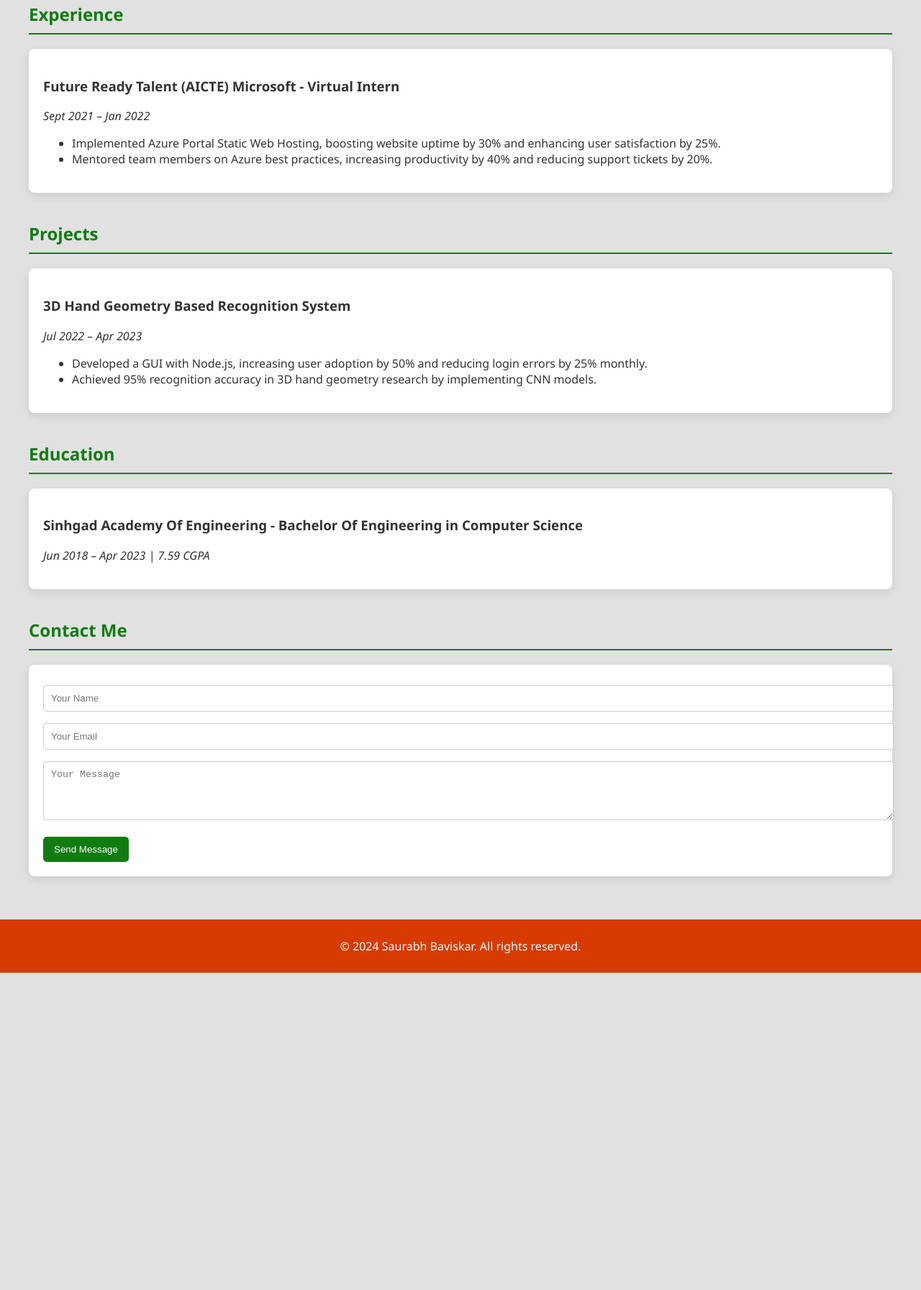
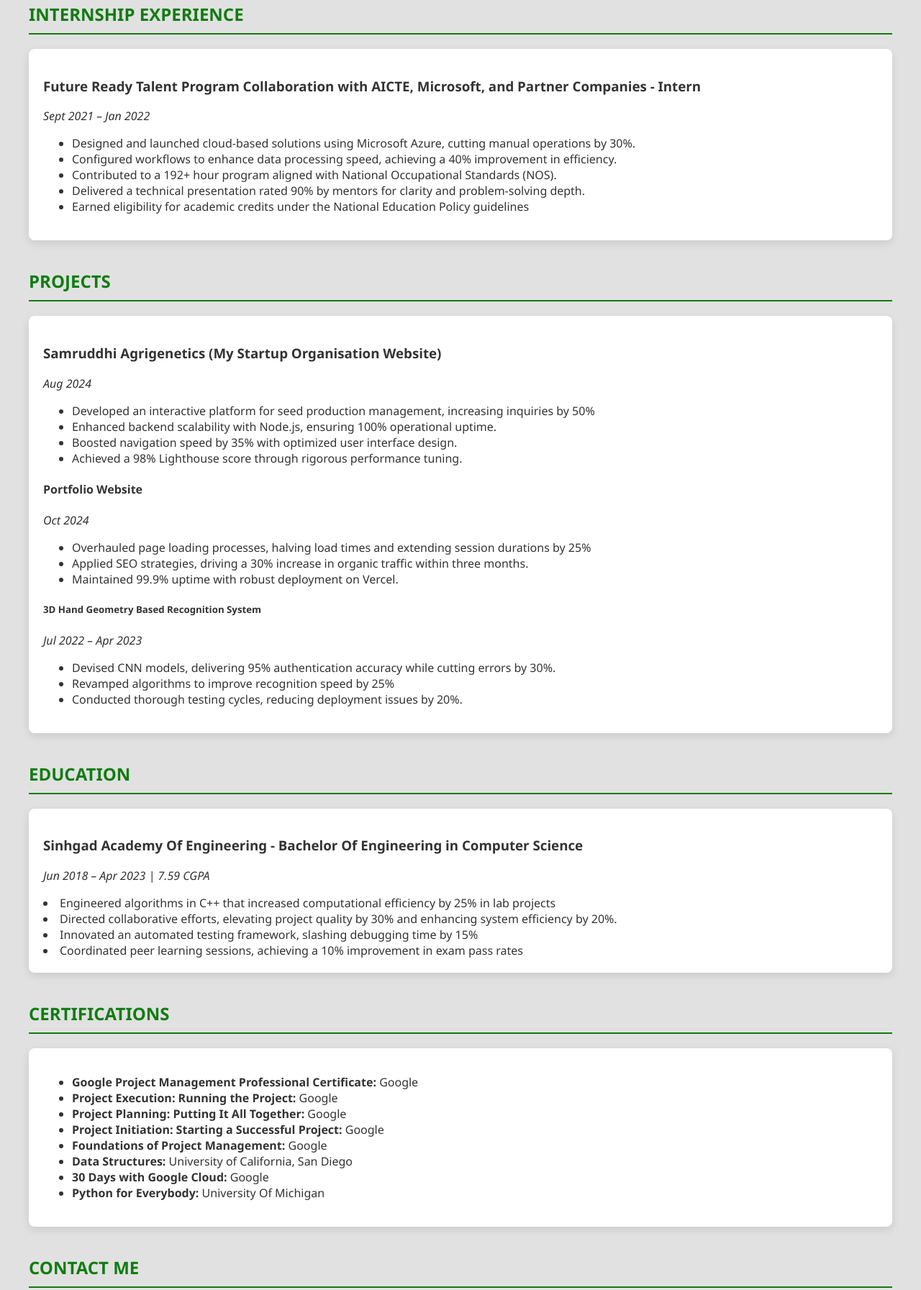
Before and after one commit to SAURABH22KAR/Sauabh-Baviskar-s-Portfolio, a website: page public/index.html in a window 1280 px wide. Shown: the part 731-2524 px from the top of the page at 72% size. Before the commit the page ends 2083 px from the top, so only its background shows below. Drawn offline with nearby package versions, Linux system fonts and the light colour scheme.

Commit message:
Resolve merge conflicts

```diff
--- a/public/index.html
+++ b/public/index.html
@@ -59,7 +59,7 @@
             float: left;
             margin-right: 20px;
             border-radius: 50%; /* Rounded photo */
-            max-width: 150px; /* Adjust size */
+            max-width: 120px; /* Adjust size */
             border: 3px solid #0078D4; /* Microsoft Blue border */
             box-shadow: 0 4px 12px rgba(0, 120, 212, 0.4); /* Subtle shadow */
             transition: transform 0.3s, box-shadow 0.3s;
@@ -125,13 +125,13 @@
 
 <header class="animate__animated animate__fadeInDown">
     <h1>Saurabh Baviskar - Software Engineer</h1>
-    <p>Plot 158 Parijat Nagar, N4 Cidco, Ch Sambhaji Nagar | +91 9604788111 | <a href="mailto:baviskarsaurabh123@gmail.com" style="color: #fff;">baviskarsaurabh123@gmail.com</a></p>
+    <p>Ch Sambhaji Nagar | +91 9604788111 | <a href="mailto:baviskarsaurabh123@gmail.com" style="color: #fff;">baviskarsaurabh123@gmail.com</a></p>
 </header>
 
 <div class="container">
     <!-- About Me Section -->
     <div class="section about animate__animated animate__fadeInUp">
-        <h2 class="section-title">About Me</h2>
+        <h2 class="section-title">ABOUT ME</h2>
         <div class="card">
             <img src="https://images.unsplash.com/photo-1727030589878-05089674dc30?w=500&auto=format&fit=crop&q=60&ixlib=rb-4.0.3&ixid=M3wxMjA3fDB8MHxwcm9maWxlLXBhZ2V8MXx8fGVufDB8fHx8fA%3D%3D" alt="Saurabh Baviskar" class="about-photo"> <!-- Corrected image path -->
             <p>Passionate Software Engineer with expertise in Python, C++, Machine Learning, and Data Structures. I have hands-on experience in cloud computing, computer vision, and project management, aiming to leverage my skills to drive impactful software solutions.</p>
@@ -140,7 +140,7 @@
 
     <!-- Skills Section -->
     <div class="section skills animate__animated animate__fadeInUp">
-        <h2 class="section-title">Skills</h2>
+        <h2 class="section-title">SKILLS</h2>
         <div class="card">
             <ul>
                 <li><strong>Programming Languages:</strong> Python, C++, SQL</li>
@@ -155,42 +155,81 @@
 
     <!-- Experience Section -->
     <div class="section experience animate__animated animate__fadeInUp">
-        <h2 class="section-title">Experience</h2>
+        <h2 class="section-title">INTERNSHIP EXPERIENCE</h2>
         <div class="card">
-            <h3>Future Ready Talent (AICTE) Microsoft - Virtual Intern</h3>
+            <h3> Future Ready Talent Program Collaboration with AICTE, Microsoft, and Partner Companies - Intern</h3>
             <p><em>Sept 2021 – Jan 2022</em></p>
             <ul>
-                <li>Implemented Azure Portal Static Web Hosting, boosting website uptime by 30% and enhancing user satisfaction by 25%.</li>
-                <li>Mentored team members on Azure best practices, increasing productivity by 40% and reducing support tickets by 20%.</li>
+                <li>Designed and launched cloud-based solutions using Microsoft Azure, cutting manual operations by 30%.</li>
+                <li>Configured workflows to enhance data processing speed, achieving a 40% improvement in efficiency.</li>
+                <li>Contributed to a 192+ hour program aligned with National Occupational Standards (NOS).</li>
+                <li> Delivered a technical presentation rated 90% by mentors for clarity and problem-solving depth.</li>
+                <li>Earned eligibility for academic credits under the National Education Policy guidelines</li>
             </ul>
         </div>
     </div>
 
     <!-- Projects Section -->
     <div class="section projects animate__animated animate__fadeInUp">
-        <h2 class="section-title">Projects</h2>
+        <h2 class="section-title">PROJECTS</h2>
         <div class="card">
-            <h3>3D Hand Geometry Based Recognition System</h3>
+            <h3>Samruddhi Agrigenetics (My Startup Organisation Website)</h3>
+            <p><em>Aug 2024</em></p>
+            <ul>
+                <li>Developed an interactive platform for seed production management, increasing inquiries by 50%</li>
+                <li>Enhanced backend scalability with Node.js, ensuring 100% operational uptime.</li>
+                <li>Boosted navigation speed by 35% with optimized user interface design.</li>
+                <li>Achieved a 98% Lighthouse score through rigorous performance tuning.</li>
+            </ul>
+            <h4>Portfolio Website</h4>
+            <p><em>Oct 2024</em></p>
+            <ul>
+                <li>Overhauled page loading processes, halving load times and extending session durations by 25%</li>
+                <li>Applied SEO strategies, driving a 30% increase in organic traffic within three months.</li>
+                <li>Maintained 99.9% uptime with robust deployment on Vercel.</li>
+            </ul>
+            <h5>3D Hand Geometry Based Recognition System</h5>
             <p><em>Jul 2022 – Apr 2023</em></p>
             <ul>
-                <li>Developed a GUI with Node.js, increasing user adoption by 50% and reducing login errors by 25% monthly.</li>
-                <li>Achieved 95% recognition accuracy in 3D hand geometry research by implementing CNN models.</li>
+                <li>Devised CNN models, delivering 95% authentication accuracy while cutting errors by 30%.</li>
+                <li>Revamped algorithms to improve recognition speed by 25%</li>
+                <LI>Conducted thorough testing cycles, reducing deployment issues by 20%.</LI>
             </ul>
         </div>
     </div>
 
     <!-- Education Section -->
     <div class="section education animate__animated animate__fadeInUp">
-        <h2 class="section-title">Education</h2>
+        <h2 class="section-title">EDUCATION</h2>
         <div class="card">
             <h3>Sinhgad Academy Of Engineering - Bachelor Of Engineering in Computer Science</h3>
             <p><em>Jun 2018 – Apr 2023 | 7.59 CGPA</em></p>
+            <li>Engineered algorithms in C++ that increased computational efficiency by 25% in lab projects</li>
+            <li>Directed collaborative efforts, elevating project quality by 30% and enhancing system efficiency by 20%.</li>
+            <li>Innovated an automated testing framework, slashing debugging time by 15%</li>
+            <li>Coordinated peer learning sessions, achieving a 10% improvement in exam pass rates</li>
+        </div>
+    </div>
+
+    <div class="section skills animate__animated animate__fadeInUp">
+        <h2 class="section-title">CERTIFICATIONS</h2>
+        <div class="card">
+            <ul>
+                <li><strong>Google Project Management Professional Certificate:</strong>    Google</li>
+                <li><strong>Project Execution: Running the Project:</strong>    Google</li>
+                <li><strong>Project Planning: Putting It All Together:</strong>    Google</li>
+                <li><strong> Project Initiation: Starting a Successful Project:</strong>    Google</li>
+                <li><strong>Foundations of Project Management:</strong>    Google</li>
+                <li><strong>Data Structures:</strong>    University of California, San Diego</li>
+                <li><strong>30 Days with Google Cloud:</strong>    Google</li>
+                <li><strong>Python for Everybody:</strong>    University Of Michigan</li>
+            </ul>
         </div>
     </div>
 
     <!-- Contact Section -->
     <div class="section contact animate__animated animate__fadeInUp">
-        <h2 class="section-title">Contact Me</h2>
+        <h2 class="section-title">CONTACT ME</h2>
         <div class="card">
             <form id="contactForm">
                 <input type="text" name="name" placeholder="Your Name" required>
```
